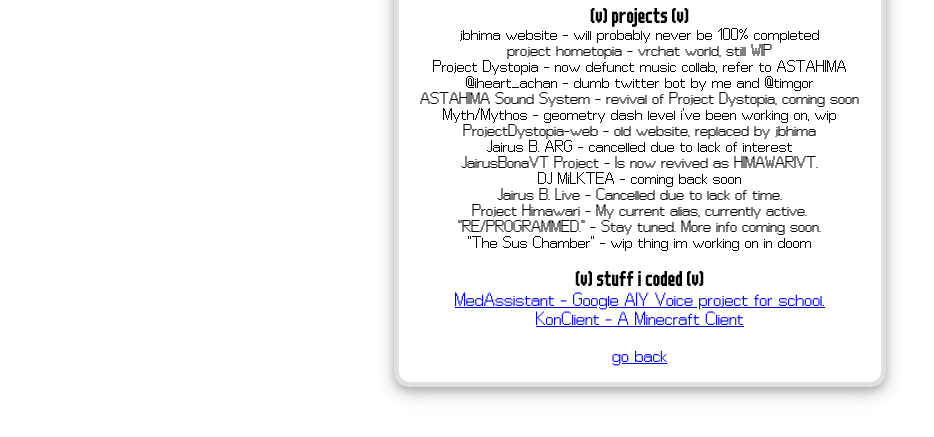
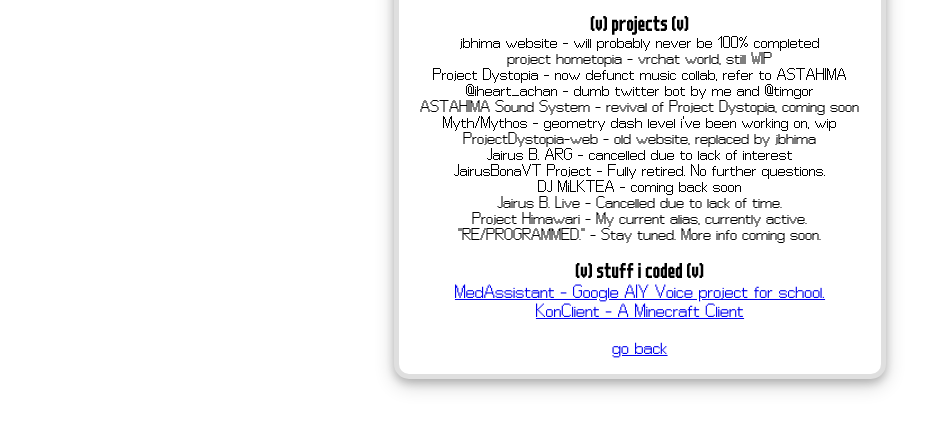
Before and after one commit to JairusBGit/jbhima-web, a website: page public/stuff/stuffer/projects.html in a window 1280 px wide. Shown: the part 263-700 px from the top of the page, without its empty margins (0-934 px from the left). Drawn offline with Linux system fonts and the light colour scheme.

Commit message:
aaaaaaaaaaaa

```diff
--- a/public/stuff/stuffer/projects.html
+++ b/public/stuff/stuffer/projects.html
@@ -45,12 +45,11 @@
             <p>Myth/Mythos - geometry dash level i've been working on, wip</p>
             <p>ProjectDystopia-web - old website, replaced by jbhima</p>
             <p>Jairus B. ARG - cancelled due to lack of interest</p>
-            <p>JairusBonaVT Project - Is now revived as HIMAWARIVT.</p>
+            <p>JairusBonaVT Project - Fully retired. No further questions.</p>
             <p>DJ MiLKTEA - coming back soon</p>
             <p>Jairus B. Live - Cancelled due to lack of time.</p>
             <p>Project Himawari - My current alias, currently active.</p>
             <p>"RE/PROGRAMMED." - Stay tuned. More info coming soon.</p>
-            <p>"The Sus Chamber" - wip thing im working on in doom</p>
             <br>
             <p class="subheader">(v) stuff i coded (v)</p>
             <p class="exlink"><a href="https://github.com/JairusBGit/MedAssistant">MedAssistant - Google AIY Voice project for school.</a></p>
```
Also changed, not shown: public/stuff/aboutme.html (+1 -1 lines), public/stuff/stuffer/dni.html (+3 -1 lines).
